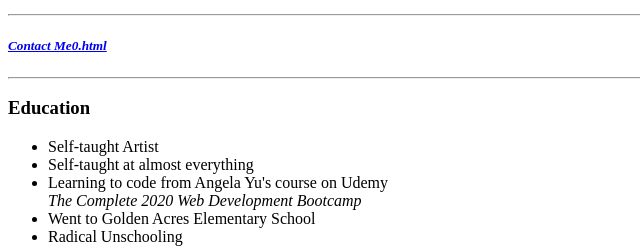
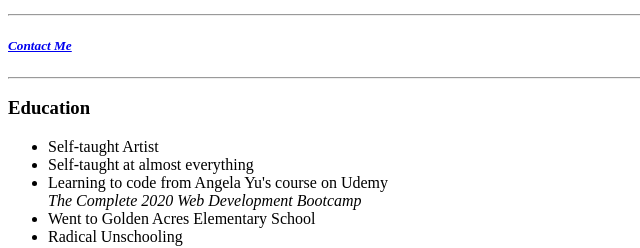
Before and after one commit to Zen707/Zen, a plain HTML site: page index.html in a window 1280 px wide. Shown: the part 563-811 px from the top of the page, 0-640 px from the left. Drawn offline with Linux system fonts and the light colour scheme.

Commit message:
Update index.html

```diff
--- a/index.html
+++ b/index.html
@@ -31,7 +31,7 @@
 
   <hr>
 
-  <h5><a href="Contact Me.html"><em><strong>Contact Me0.html</strong></em></a></h5>
+  <h5><a href="Contact Me0.html"><em><strong>Contact Me</strong></em></a></h5>
 
   <hr>
   <p>
```
